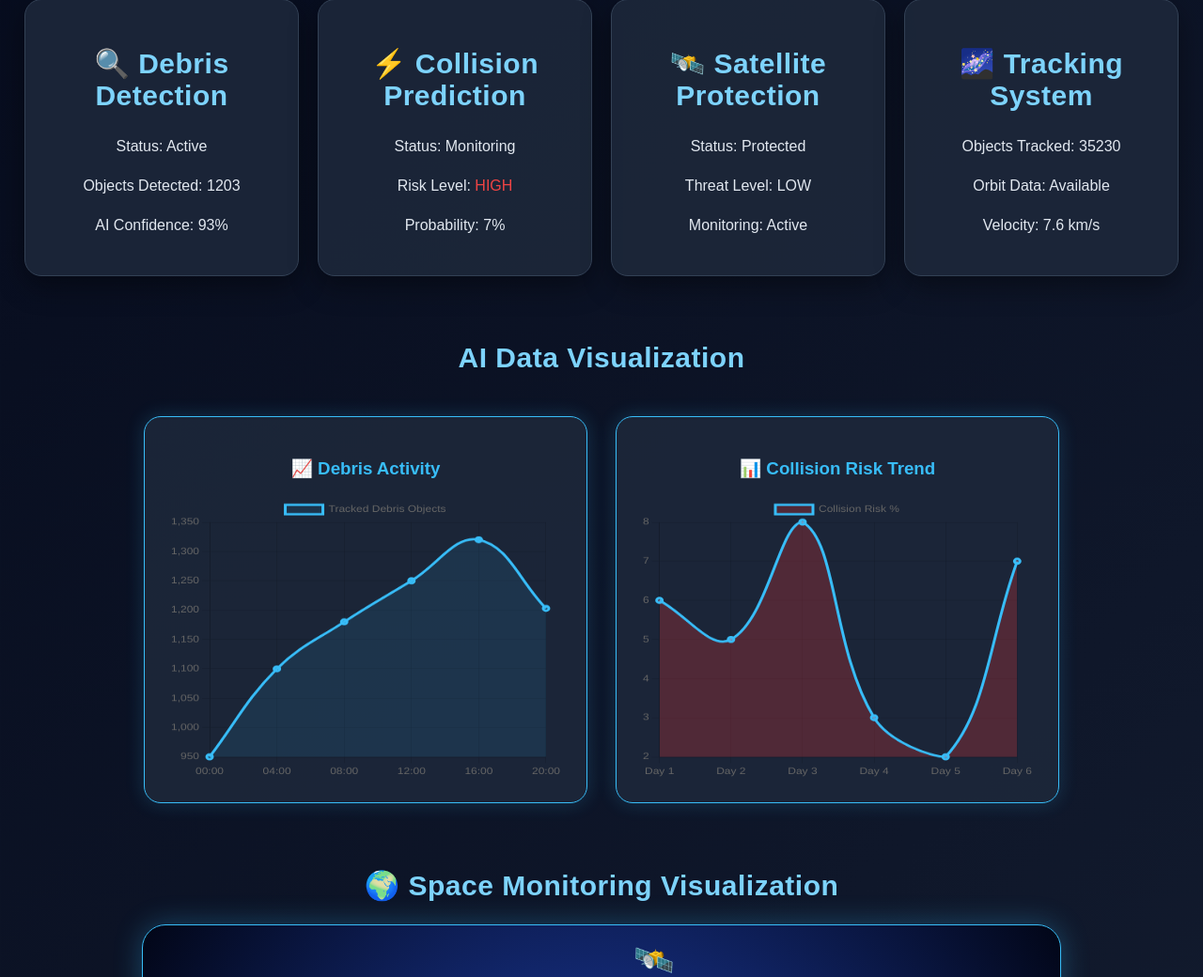
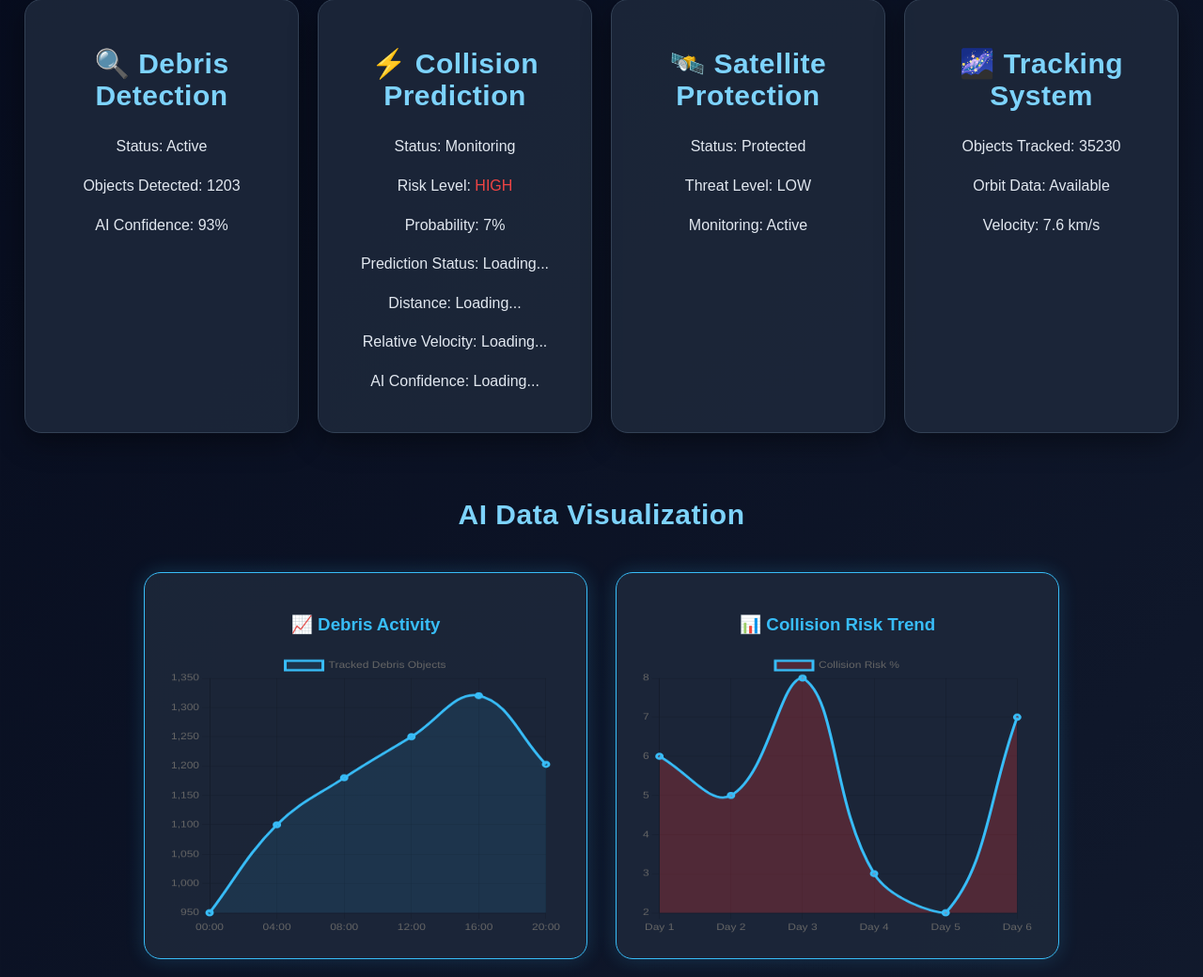
Before and after one commit to anandhithasimha074-oss/AI-SPACE-DEBRIS-SYSTEM, a Flask app: page / in a window 1280 px wide. Shown: the part 1228-2268 px from the top of the page at 94% size. Run offline with Flask 3, Linux system fonts and the light colour scheme.

Commit message:
Completed frontend backend integration

```diff
--- a/frontend/static/js/dashboard.js
+++ b/frontend/static/js/dashboard.js
@@ -457,3 +457,115 @@ const target = Number(value);
 
 
 window.addEventListener("load", animateNumbers);
+// =============================
+// Backend API Integration
+// =============================
+
+// =============================
+// Backend API Integration
+// =============================
+
+async function loadSystemStatus() {
+
+    try {
+
+        const response = await fetch("http://127.0.0.1:8000/status");
+
+        if (!response.ok) {
+            throw new Error("Failed to fetch system status");
+        }
+
+        const data = await response.json();
+
+        const systemStatus = document.getElementById("system-status");
+        if (systemStatus) systemStatus.textContent = data.system;
+
+        const aiModel = document.getElementById("ai-model-status");
+        if (aiModel) aiModel.textContent = data.collision_detection;
+
+        const monitor = document.getElementById("monitor-status");
+        if (monitor) monitor.textContent = data.digital_twin;
+
+        const connection = document.getElementById("connection-status");
+        if (connection) connection.textContent = data.reinforcement_learning;
+
+        console.log("Backend Connected:", data);
+
+    } catch (error) {
+
+        console.error("Status API Error:", error);
+
+    }
+
+}
+
+loadSystemStatus();
+setInterval(loadSystemStatus, 5000);
+// =============================
+// Collision Prediction API
+// =============================
+
+async function loadPrediction() {
+
+    try {
+
+        const response = await fetch("http://127.0.0.1:8000/predict");
+
+        if (!response.ok) {
+            throw new Error("Prediction API failed");
+        }
+
+        const data = await response.json();
+
+        if (data.length > 0) {
+
+            const prediction = data[0].predictions[0];
+
+            // Existing Dashboard Updates
+            const nearestObject = document.getElementById("nearest-object");
+            if (nearestObject)
+                nearestObject.textContent = data[0].satellite_2;
+
+            const probability = document.getElementById("mission-probability");
+            if (probability)
+                probability.textContent = prediction.confidence + "%";
+
+            const risk = document.getElementById("mission-risk");
+            if (risk)
+                risk.textContent = prediction.status;
+
+            const approach = document.getElementById("closest-approach");
+            if (approach)
+                approach.textContent = prediction.distance_km + " km";
+
+            // New Collision Prediction Card Updates
+            const predictionStatus = document.getElementById("prediction-status");
+            if (predictionStatus)
+                predictionStatus.textContent = prediction.status;
+
+            const predictionDistance = document.getElementById("prediction-distance");
+            if (predictionDistance)
+                predictionDistance.textContent = prediction.distance_km + " km";
+
+            const predictionVelocity = document.getElementById("prediction-velocity");
+            if (predictionVelocity)
+                predictionVelocity.textContent = prediction.relative_velocity_kms + " km/s";
+
+            const predictionConfidence = document.getElementById("prediction-confidence");
+            if (predictionConfidence)
+                predictionConfidence.textContent = prediction.confidence + "%";
+
+            console.log("Prediction Loaded:", prediction);
+
+        }
+
+    } catch (error) {
+
+        console.error("Prediction API Error:", error);
+
+    }
+
+}
+
+loadPrediction();
+setInterval(loadPrediction, 5000);
--- a/frontend/templates/index.html
+++ b/frontend/templates/index.html
@@ -166,6 +166,25 @@ Risk Level:
 <p>
 Probability:
 <span id="collision-probability">2%</span>
+</p>
+<p>
+Prediction Status:
+<span id="prediction-status">Loading...</span>
+</p>
+
+<p>
+Distance:
+<span id="prediction-distance">Loading...</span>
+</p>
+
+<p>
+Relative Velocity:
+<span id="prediction-velocity">Loading...</span>
+</p>
+
+<p>
+AI Confidence:
+<span id="prediction-confidence">Loading...</span>
 </p>
 
 </div>
```
Also changed, not shown: backend/api.py (+13 -0 lines), space_debris.db, 1 other file.
